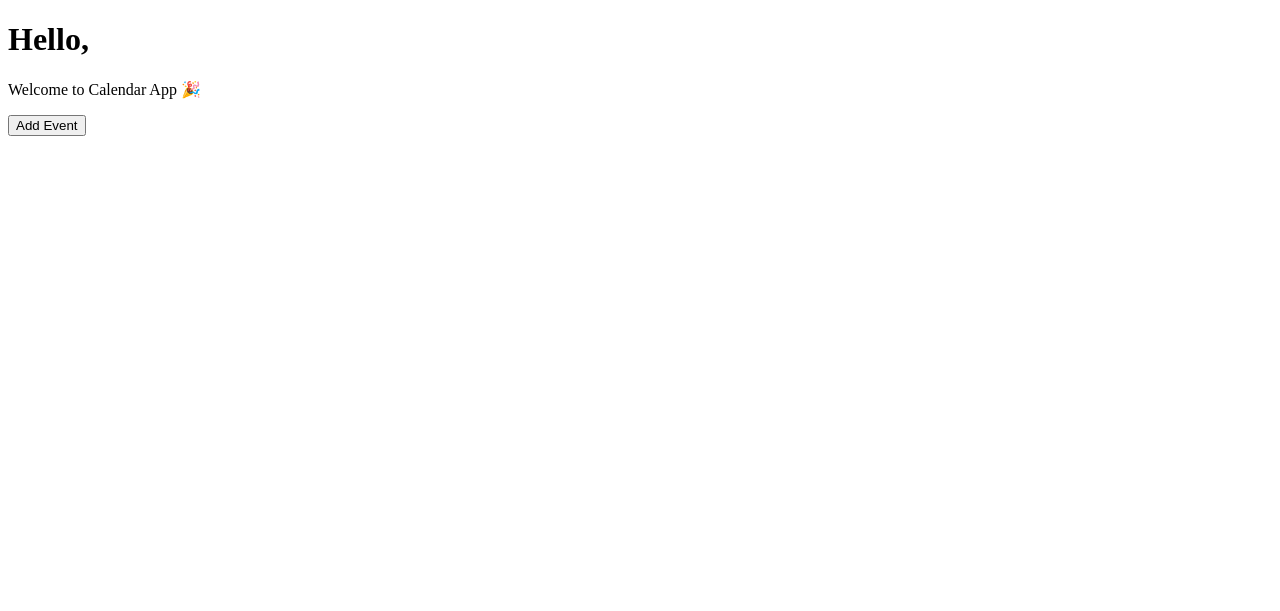
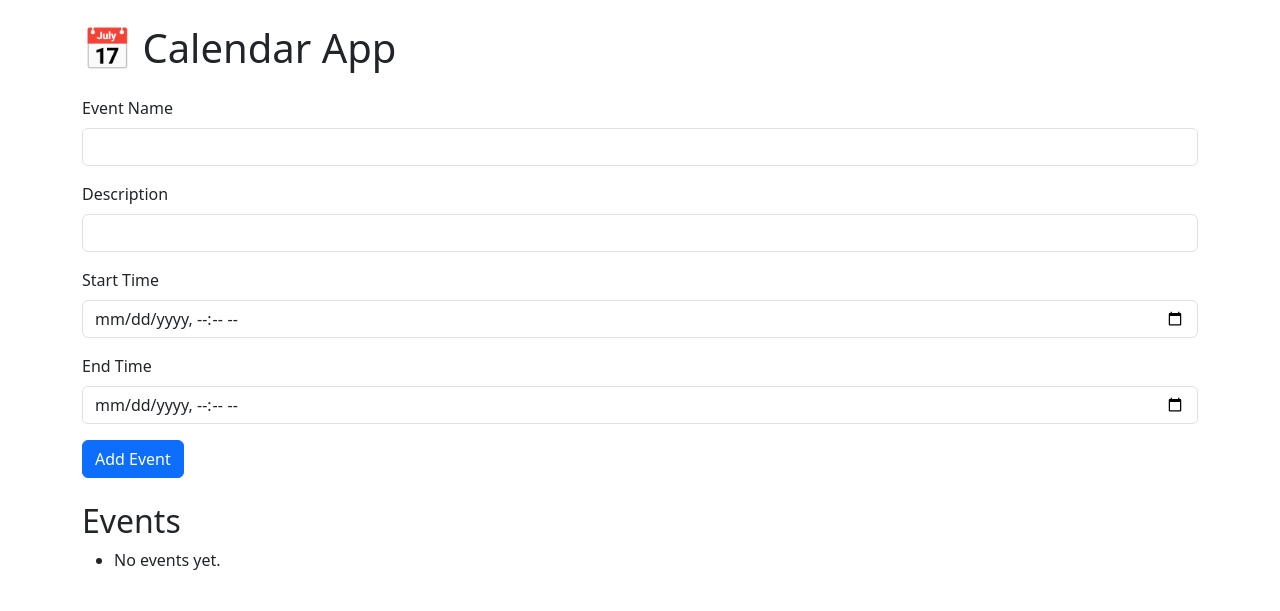
Before and after one commit to NimratSandhu/cal-project, a Flask app: page / in a window 1280 px wide. Shown: the top 611 px of the page. Run offline with Flask 3, Linux system fonts and the light colour scheme; some libraries are stand-ins or nearby versions.

Commit message:
Basic Frontend

```diff
--- a/app/routes.py
+++ b/app/routes.py
@@ -4,14 +4,32 @@ from . import db
 
 main = Blueprint("main", __name__)
 
+
 @main.route("/")
 def index():
     return render_template("index.html")
 
+
 @main.route("/add_event", methods=["POST"])
 def add_event():
-    new_event = Event(name="Sample Event")
+    name = request.form.get("name")
+    description = request.form.get("description")
+    start_time = request.form.get("start-time")
+    end_time = request.form.get("end-time")
+
+    new_event = Event(
+        name=name,
+        description=description,
+        start_time=start_time,
+        end_time=end_time,
+    )
     db.session.add(new_event)
     db.session.commit()
     print("Event Added!")
     return "Event Added"
+
+
+@main.route("/get_events", methods=["GET"])
+def get_events():
+    events = Event.query.order_by(Event.start_time).all()
+    return render_template("events_list.html", events=events)
--- /dev/null
+++ b/app/templates/events_list.html
@@ -0,0 +1,11 @@
+<ul>
+    {% for event in events %}
+        <li>
+            <strong>{{ event.name }}</strong><br>
+            {{ event.description }}<br>
+            {{ event.start_time }} - {{ event.end_time }}
+        </li>
+    {% else %}
+        <li>No events yet.</li>
+    {% endfor %}
+</ul>
--- a/app/templates/index.html
+++ b/app/templates/index.html
@@ -2,17 +2,45 @@
 <html lang="en">
 <head>
     <meta charset="UTF-8">
-    <title>Hello Calendar App</title>
+    <title>Calendar App</title>
     <script src="https://unpkg.com/htmx.org@1.9.5"></script>
+    <link href="https://cdn.jsdelivr.net/npm/bootstrap@5.3.0/dist/css/bootstrap.min.css" rel="stylesheet">
 </head>
-<body>
-    <h1>Hello,</h1>
-    <p>Welcome to Calendar App 🎉</p>
-    <button
-        hx-post="/add_event"
-        hx-trigger="click"
-    >
-        Add Event
-    </button>
+<body class="p-4">
+
+    <div class="container">
+        <h1 class="mb-4">📅 Calendar App</h1>
+
+        <!-- Add Event Form -->
+        <form
+            hx-post="/add_event"
+            hx-target="#events-list"
+            hx-swap="beforeend"
+            class="mb-4"
+        >
+            <div class="mb-3">
+                <label for="event-name" class="form-label">Event Name</label>
+                <input type="text" name="name" id="event-name" class="form-control" required>
+            </div>
+            <div class="mb-3">
+                <label for="event-description" class="form-label">Description</label>
+                <input type="text" name="description" id="event-description" class="form-control">
+            </div>
+            <div class="mb-3">
+                <label for="event-date" class="form-label">Start Time</label>
+                <input type="datetime-local" name="start-time" id="event-start-time" class="form-control" required>
+            </div>
+            <div class="mb-3">
+                <label for="event-date" class="form-label">End Time</label>
+                <input type="datetime-local" name="end-time" id="event-end-time" class="form-control" required>
+            </div>
+            <button type="submit" class="btn btn-primary">Add Event</button>
+        </form>
+
+        <!-- Event List -->
+        <h2>Events</h2>
+        <div id="events-list" hx-get="/get_events" hx-trigger="load"></div>
+    </div>
+
 </body>
 </html>
--- a/requirements.txt
+++ b/requirements.txt
@@ -1,13 +1,17 @@
+alembic==1.16.1
 blinker==1.9.0
 click==8.2.1
 Flask==3.1.1
+Flask-Migrate==4.1.0
 Flask-SQLAlchemy==3.1.1
 gunicorn==23.0.0
 itsdangerous==2.2.0
 Jinja2==3.1.6
+Mako==1.3.10
 MarkupSafe==3.0.2
 packaging==25.0
 psycopg2-binary==2.9.10
+python-dotenv==1.1.0
 SQLAlchemy==2.0.41
 typing_extensions==4.13.2
 Werkzeug==3.1.3
```
